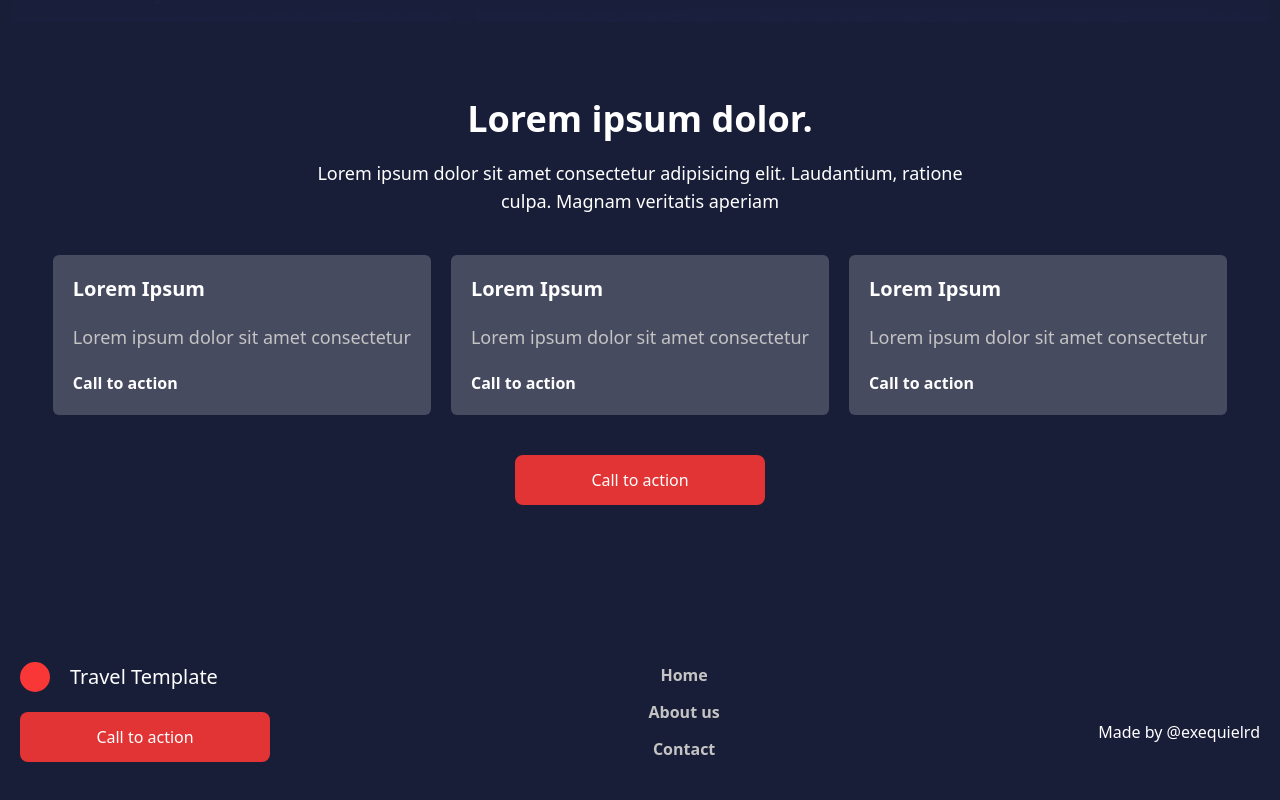
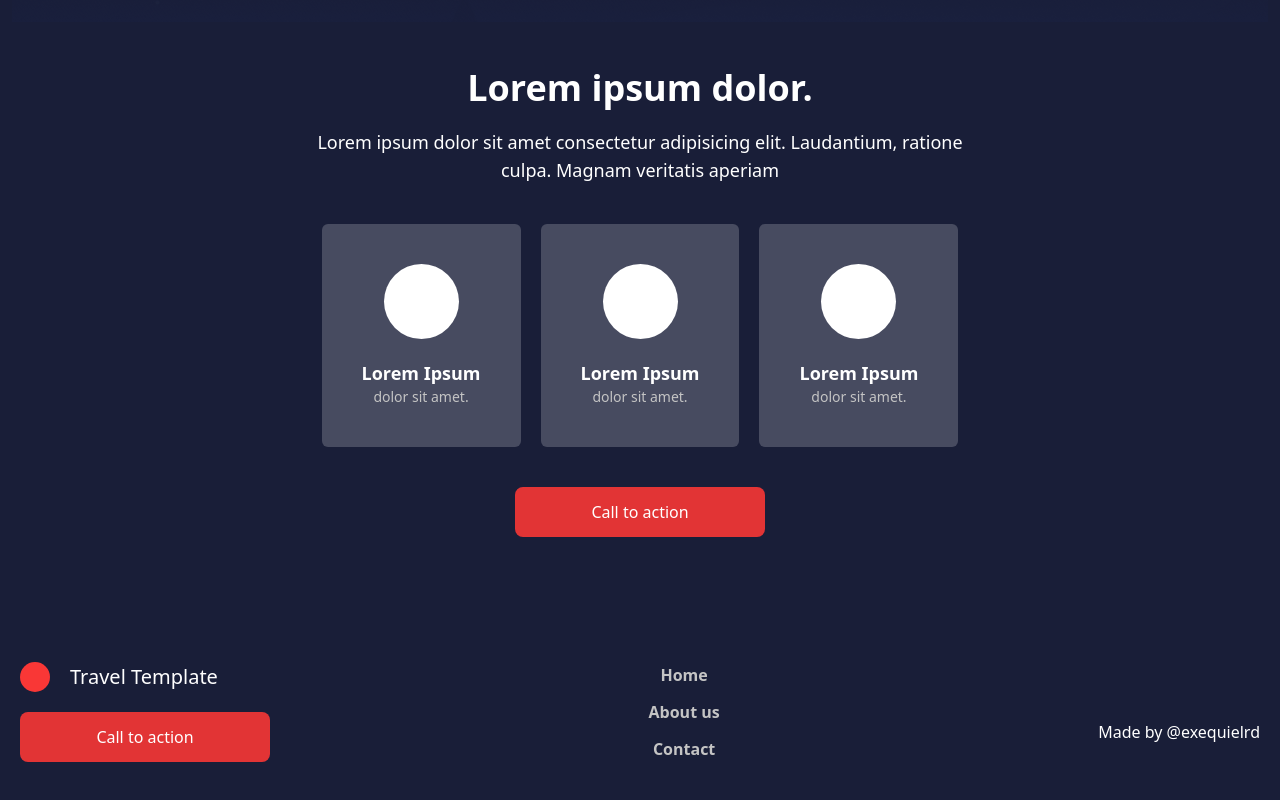
Before and after one commit to Exequielrd/travel-template, a Vue app: page / in a window 1280 px wide. Shown: the part 2928-3728 px from the top of the page. Built offline with nearby package versions, Linux system fonts and the light colour scheme.

Commit message:
cards section

```diff
--- a/src/components/sections/CardsSection.vue
+++ b/src/components/sections/CardsSection.vue
@@ -1,5 +1,5 @@
 <script setup>
-import SimpleCard from '../shared/SimpleCard.vue'
+import PersonCard from '../shared/PersonCard.vue'
 import CTA from '../shared/CallToAction.vue'
 </script>
 
@@ -11,7 +11,7 @@ import CTA from '../shared/CallToAction.vue'
       veritatis aperiam
     </p>
     <div class="flex gap-5">
-      <SimpleCard v-for="i of 3" :key="i" />
+      <PersonCard v-for="i of 3" :key="i" />
     </div>
     <CTA class="mt-10" />
   </div>
--- /dev/null
+++ b/src/components/shared/PersonCard.vue
@@ -0,0 +1,9 @@
+<template>
+  <div class="bg-white/20 p-10 rounded-md">
+    <div class="flex flex-col items-center hover:scale-105 cursor-pointer">
+      <div class="rounded-full aspect-square w-[75px] bg-white mb-5" />
+      <p class="capitalize text-lg font-semibold">Lorem ipsum</p>
+      <span class="text-grey text-sm"> dolor sit amet.</span>
+    </div>
+  </div>
+</template>
```
